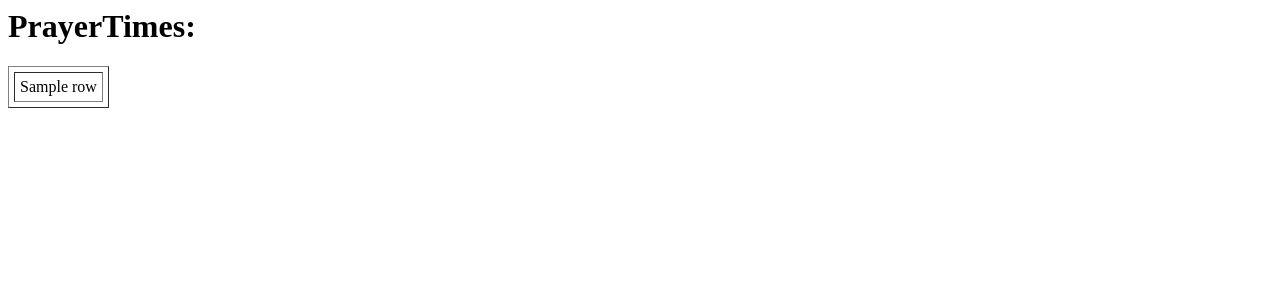
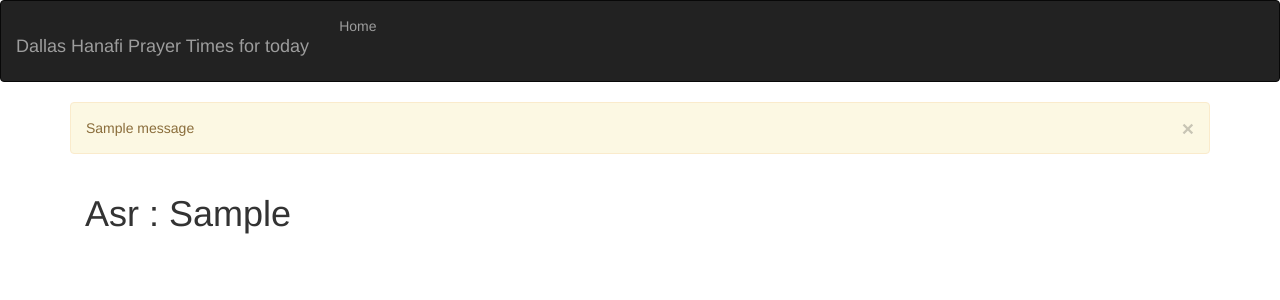
Before and after one commit to knail1/hanafi-asr-time-in-dallas, a Flask app: template flaskSite/templates/index.html in a window 1280 px wide. Shown: the top 300 px of the page. Run offline with Flask 2, Linux system fonts and the light colour scheme; the template is opened without the code that fills it: most values are stand-ins (such as "Sample title", 1, 10 or a date in 2020); one stand-in notice (Sample message) is shown; some libraries are stand-ins or nearby versions.

Commit message:
printing masjid yaseens pdf into dataframe, and pulling asr time out. details: - printing the table into a dataframe - checking for current date and printing that dates Asr time through a bootstrap html page

```diff
--- a/flaskSite/app.py
+++ b/flaskSite/app.py
@@ -4,6 +4,10 @@ import requests
 import tempfile
 import PyPDF2
 from tabula import wrapper
+#from config import Config
+from flask_bootstrap import Bootstrap
+import datetime
+
 import json
 
 #import os
@@ -11,6 +15,8 @@ import json
 FILENAME = 'pdf.pdf'
 
 app = Flask(__name__)
+bootstrap = Bootstrap(app)
+#app.config.from_object(Config)
 
 def pullPdf(uri):
     r = requests.get(uri)
@@ -26,15 +32,21 @@ def pdfParser(pdfFile):
     #print(pageObj.extractText())
     #print(pdfReader.numPages
     #df = wrapper.read_pdf(pdfFile, output_format = "json")
-    df = wrapper.read_pdf(pdfFile)
+    df = wrapper.read_pdf(pdfFile,
+                          spreadsheet = True,
+                          area = (136.43, 58.64, 602.63, 554.93))
+    #top, left, bottom, right
+    #csvTimes = wrapper.convert_into(FILENAME, "output.csv", output_format="csv", pages='all')
+
     return(df)
+    #return((csvTimes, df))
 
 
 
 
 
 @app.route('/')
-def hello_world():
+def todaysPrayerTimes():
     aprilUri = 'http://masjidyaseen.org/wp-content/uploads/2019/04/April-2019.pdf'
     pdfFileName = pullPdf(aprilUri)
     df_output = pdfParser(pdfFileName)
@@ -43,9 +55,17 @@ def hello_world():
     #parsed = json.load(df)
     #print(parsed)
     #print(json.dumps(parsed, indent=4, sort_keys=True))
-    return render_template('index.html', title='PrayerSched', table=df_output)
+    print(df_output)
+
+    currentDT = datetime.datetime.now()
+    currentDay = int(currentDT.strftime("%d"))
+
+    if df_output.columns[1] == currentDT.strftime("%B"):
+        asrTiming = df_output.iloc[21][6]
+
+
+    return render_template('index.html', title='PrayerSched', asrTiming = asrTiming, table=df_output.to_html(index=False))
 
 
 if __name__ == '__main__':
-
     app.run()
--- a/flaskSite/requirements.txt
+++ b/flaskSite/requirements.txt
@@ -2,3 +2,4 @@ requests
 PyPDF2
 tabula
 tabula_py
+flask_bootstrap
--- /dev/null
+++ b/flaskSite/templates/base.html
@@ -0,0 +1,48 @@
+{% extends "bootstrap/base.html" %}
+
+{% block head %}
+{{ super() }}
+
+
+<title>
+{% block title %}
+{% if title %}
+    {{ title }} - Team 07
+{% else %}
+    Dallas Hanafi times
+{% endif %}
+{% endblock %}
+</title>
+{% endblock %}
+
+{% block navbar %}
+<nav class="navbar navbar-inverse" role="navigation">
+    <!-- <div class="container"> -->
+        <!-- <div class="navbar"> -->
+    <a class="navbar-brand h1" href="/index" >Dallas Hanafi Prayer Times for today</a>
+            <ul class="nav navbar-nav">
+                <li><a href="/index">Home</a></li>
+            </ul>
+        <!-- </div> -->
+    <!-- </div> -->
+</nav>
+{% endblock %}
+
+{% block content %}
+<div class="container">
+    {% for message in get_flashed_messages() %}
+    <div class="alert alert-warning">
+        <button type="button" class="close" data-dismiss="alert">&times;</button>
+        {{ message }}
+    </div>
+    {% endfor %}
+
+    {% block page_content %}{% endblock %}
+</div>
+{% endblock %}
+
+
+{% block scripts %}
+{{ super() }}
+
+{% endblock %}
--- a/flaskSite/templates/index.html
+++ b/flaskSite/templates/index.html
@@ -1,18 +1,11 @@
+{% extends "base.html" %}
+
 {% block page_content %}
 <div class="container">
-    <h1>PrayerTimes:</h1>
+    <h1>Asr : {{ asrTiming }}</h1>
 
-    <table class ="table table-bordered table-hover"  border="1" cellpadding="5" cellspacing="5">
+    <!-- {{ table|safe }} -->
 
-        {% for row in table %}
-            <tr>
-
-                {% for d in row %}
-                    <td>{{ d }}</td>
-                {% endfor %}
-            </tr>
-        {% endfor %}
-    </table>
 
 </div>
 {% endblock %}
```
